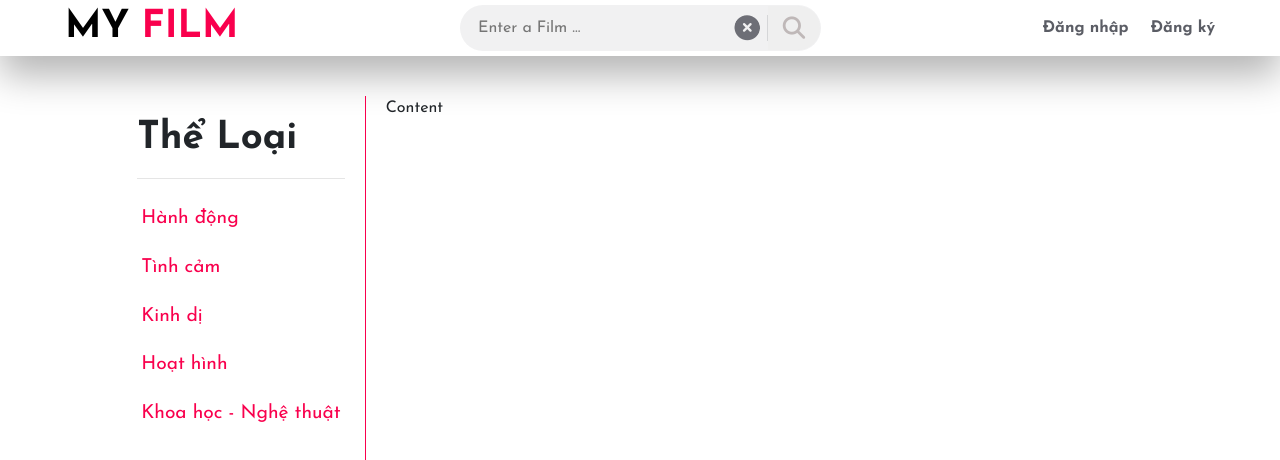
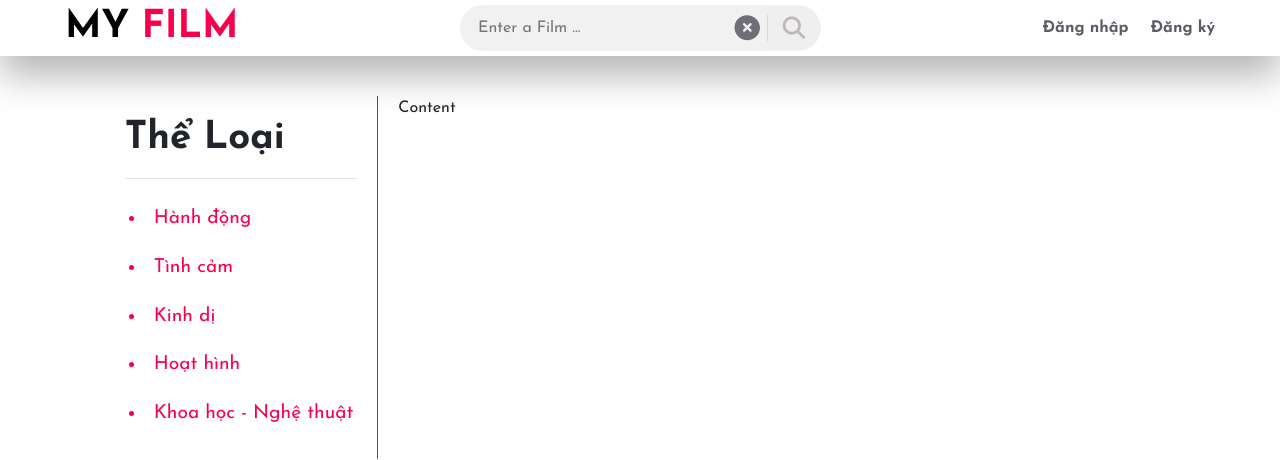
Before and after one commit to Vu0ngNguy3n/FER201m_Project, a React (Create React App) app in the folder movie/: page / in a window 1280 px wide. Shown: the top 460 px of the page. Built offline with nearby package versions, Linux system fonts and the light colour scheme.

Commit message:
modify sidebar

```diff
--- a/movie/src/components/sidebar/Sidebar.scss
+++ b/movie/src/components/sidebar/Sidebar.scss
@@ -18,13 +18,16 @@
 
   .categoryItems {
     padding: 10px 4px;
+
     li {
       color: #f9004d;
       font-size: 1.2rem;
       font-weight: 400;
-            transition: .4s;
-        &:hover{
-            transform: scale(1.2);
+      transition: .4s;
+
+      &:hover {
+        transform: scale(1.2);
+      }
     }
   }
-}}
+}
--- a/movie/src/components/sidebar/index.js
+++ b/movie/src/components/sidebar/index.js
@@ -4,24 +4,22 @@ import React, { useContext, useEffect, useRef, useState } from "react";
 import { Link, useLocation, useNavigate, useParams } from "react-router-dom";
 import './Sidebar.scss';
 
-function Sidebar(){
+function Sidebar() {
     const [category, setcategory] = useState(data);
 
-    return(
+    return (
         <div className='sideBar'>
-            <h2>Thể Loại</h2>
-            <hr/>
-            <ul>
+                <h2>Thể Loại</h2>
+                <hr />
+
             {
                 category?.map((item, index) => (
-                    <Link style={{textDecoration: 'none'}} key={index} to={`/category/${item.id}`}>
                     <div className="categoryItems">
                         <li><span>{item?.category}</span></li>
                     </div>
-                </Link>
                 ))
             }
-            </ul>
+
         </div>
     )
 }
```
